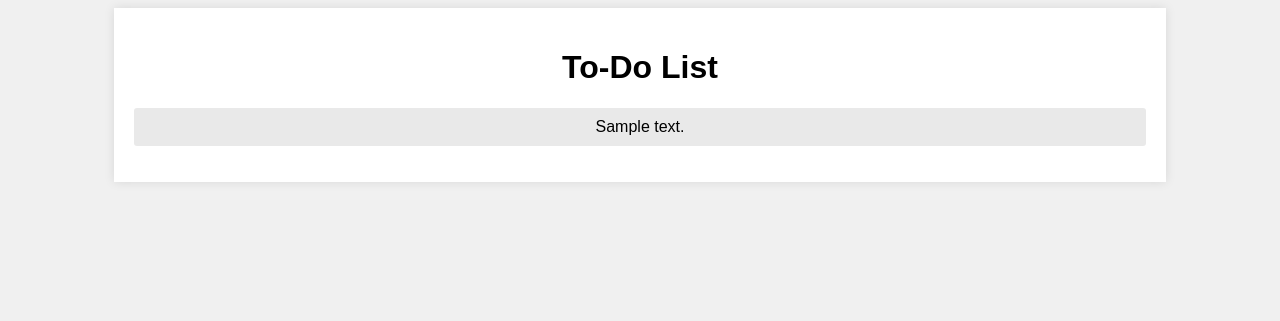
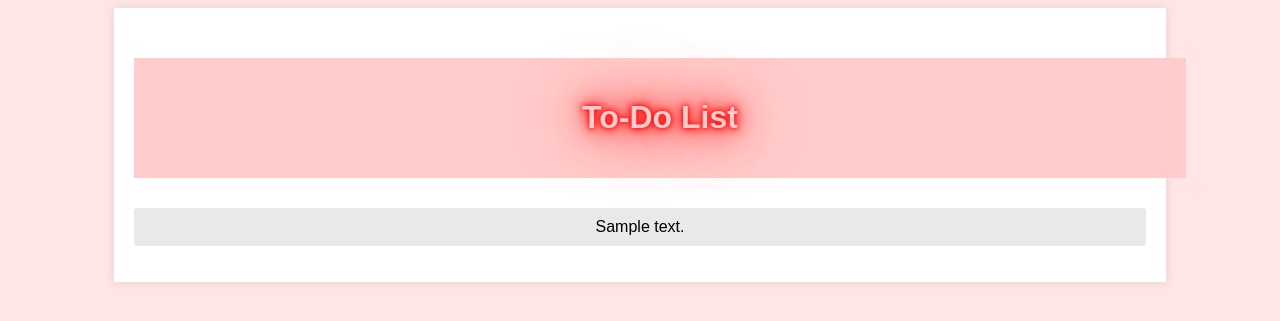
Before and after one commit to KelvinChanaba/todo_project, a Django app: page / in a window 1280 px wide. Shown: the top 321 px of the page. Run offline with Django 4.2, Linux system fonts and the light colour scheme; tables that the repository leaves empty hold one stand-in row (values such as "Sample post").

Commit message:
Adjusted heading style and added padding

```diff
--- a/todo_app/static/css/style.css
+++ b/todo_app/static/css/style.css
@@ -1,6 +1,6 @@
 body {
     font-family: Arial, sans-serif;
-    background-color: #f0f0f0;
+    background-color: rgba(255, 0, 0, 0.1); /* Faded red background */
     text-align: center;
 }
 
@@ -23,3 +23,21 @@ body {
     margin-top: 5px;
     border-radius: 3px;
 }
+
+h1 {
+    color: #ffcccb; /* Faded pinkish-peach color */
+    text-shadow:
+        0 0 5px #ff0000,
+        0 0 10px #ff0000,
+        0 0 20px #ff0000,
+        0 0 40px #ff0000,
+        0 0 80px #ff0000;
+}
+
+.heading {
+    background-color: #ffcccb; /* Faded pinkish-peach background */
+    padding: 20px;
+    margin: 30px 0;
+    width: 100%;
+    text-align: center;
+}
--- a/todo_app/templates/todo_app/todo_list.html
+++ b/todo_app/templates/todo_app/todo_list.html
@@ -11,7 +11,9 @@
   </head>
   <body>
     <div class="container">
+        <div class="heading">
       <h1>To-Do List</h1>
+        </div>
       <ul class="todo-list">
         {% for todo in todos %}
         <li class="todo-item">{{ todo.content }}</li>
```
